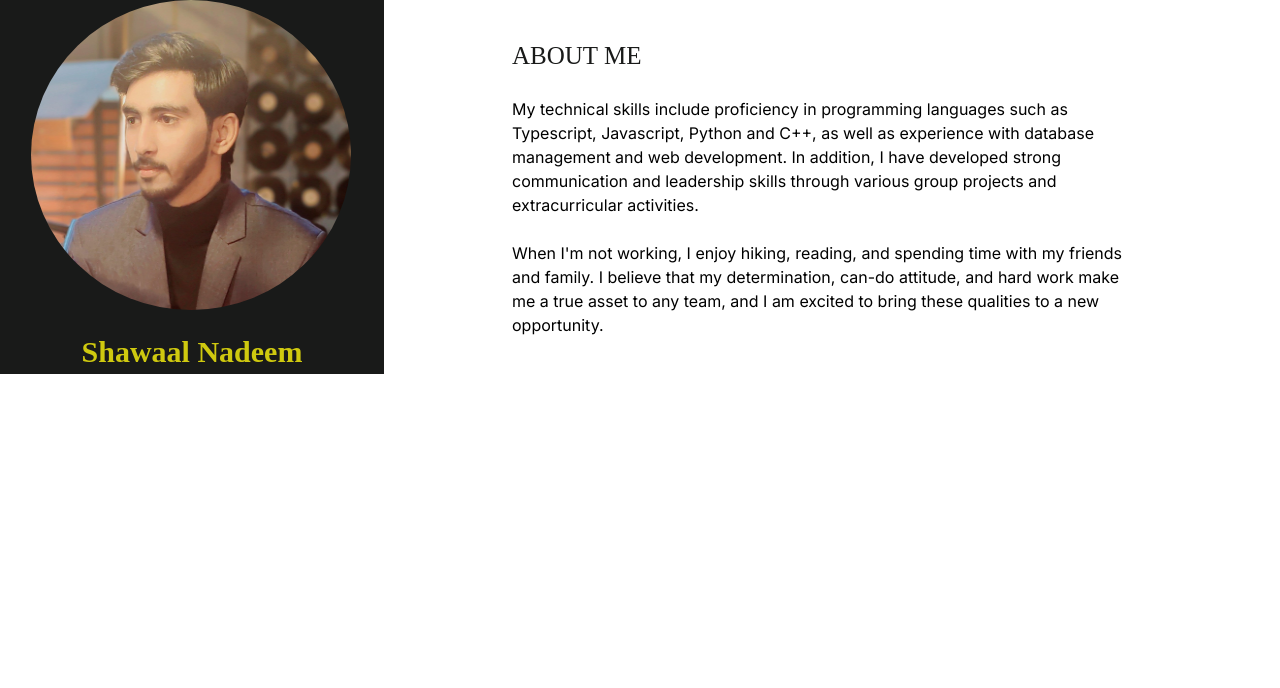
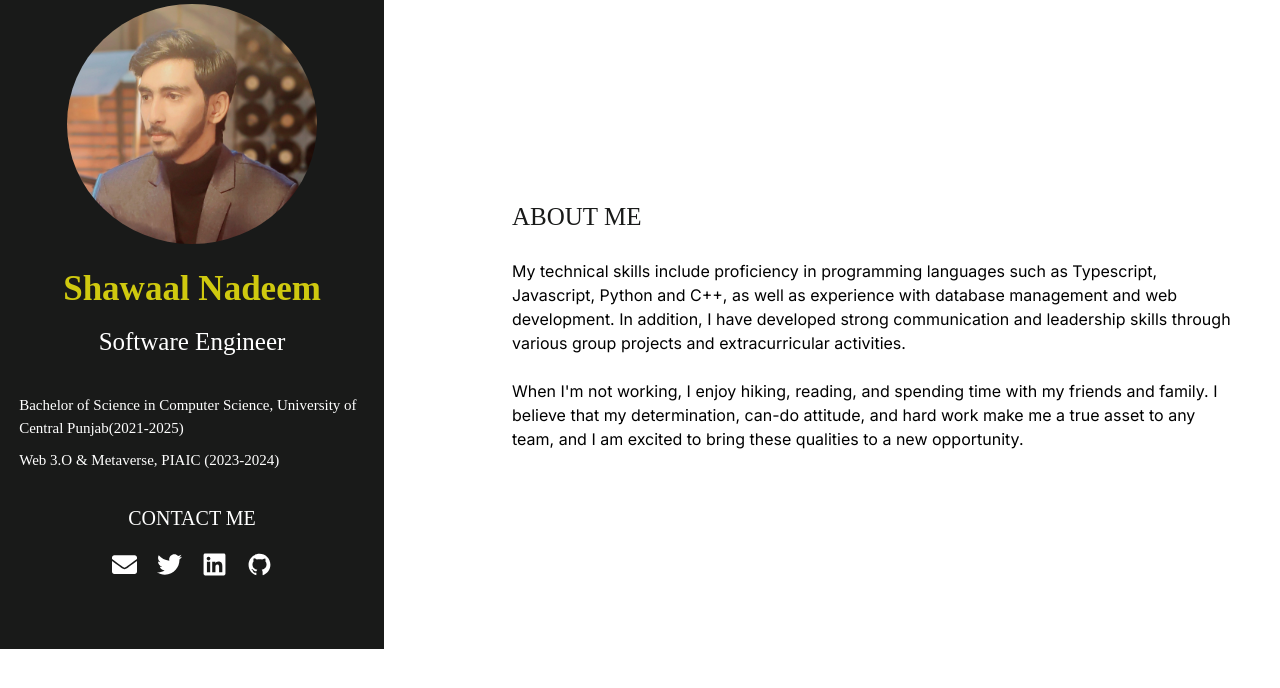
Before and after one commit to Shawaal-Nadeem/Resume-in-Next-JS, a Next.js app: page / in a window 1280 px wide. Shown: the top 688 px of the page. Built offline with nearby package versions, Linux system fonts and the light colour scheme.

Commit message:
working on social icons

```diff
--- a/package.json
+++ b/package.json
@@ -9,16 +9,22 @@
     "lint": "next lint"
   },
   "dependencies": {
+    "@fortawesome/fontawesome-free": "^6.4.0",
+    "@fortawesome/fontawesome-svg-core": "^6.4.0",
+    "@fortawesome/free-solid-svg-icons": "^6.4.0",
+    "@fortawesome/react-fontawesome": "^0.2.0",
     "@types/node": "20.1.2",
     "@types/react": "18.2.6",
     "@types/react-dom": "18.2.4",
     "autoprefixer": "10.4.14",
     "eslint": "8.40.0",
     "eslint-config-next": "13.4.1",
+    "font-awesome": "^4.7.0",
     "next": "13.4.1",
     "postcss": "8.4.23",
     "react": "18.2.0",
     "react-dom": "18.2.0",
+    "react-icons": "^4.8.0",
     "tailwindcss": "3.3.2",
     "typescript": "5.0.4"
   }
--- a/src/app/globals.css
+++ b/src/app/globals.css
@@ -10,26 +10,56 @@ justify-content: space-between;
 }
 .overlap
 {
+  position: sticky;
   background-color:rgb(25 26 25);
-  height: 100%;
   width: 30%;
   box-sizing: border-box;
+  display: flex;
+  align-items: center;
+  justify-content: center;
+  flex-direction: column;
+  font-family: oswald;
 }
 .overlap img
 {
-  height: 310px;
-  width: 320px;
+  height: 240px;
+  width: 250px;
   border-radius: 100%;
-  margin-left: 8%;
   margin-bottom: 5%;
+  margin-top: 1%;
 }
 .overlap h1
 {
-  font-family: oswald;
   color: rgb(207, 201, 15);
-  font-size: 30px;
+  font-size: 35px;
   font-weight: bolder;
-text-align: center;
+  margin-bottom: 2%;
+}
+.overlap h3
+{
+  color: white;
+  font-size: 25px;
+}
+.overlap p
+{
+  color: white;
+font-size: 15px;
+width: 90%;
+box-sizing: border-box;
+margin-top: 2.5%;
+}
+.overlap h5
+{
+  color: white;
+  font-weight: 200;
+  font-size: 20px;
+margin-top: 2%;
+}
+.overlap .icons
+{
+  display: flex;
+  margin-top: 5%;
+  margin-bottom: 18.6%;
 }
 .about-section
 {
@@ -45,5 +75,5 @@ margin-bottom: 3%;
 }
 .about-section p
 {
-width: 80%;
+width: 95%;
 }
--- a/src/app/page.tsx
+++ b/src/app/page.tsx
@@ -1,10 +1,26 @@
-
+import { FaTwitter } from 'react-icons/fa';
+import { FaEnvelope } from 'react-icons/fa';
+import { FaLinkedin } from 'react-icons/fa';
+import{AiFillGithub} from 'react-icons/ai'
 export default function Home() {
   return (
    <div className="main">
 <div className="overlap">
 <img src="/images/shawal.jpg"/>
 <h1>Shawaal Nadeem</h1>
+<h3> Software Engineer</h3>
+<br/>
+<p>Bachelor of Science in Computer Science, University of Central Punjab(2021-2025)</p>
+<p>Web 3.O & Metaverse, PIAIC (2023-2024)</p>
+<br/>
+<h5>CONTACT ME</h5>
+<div className='icons'>
+<a href='mailto:hafizshawalnadeem@gmail.com'><FaEnvelope style={{color:'white',cursor:'pointer'}} size={25} /></a>
+<FaTwitter style={{color:'white',cursor:'pointer',marginLeft:'20px'}} size={25} />
+<FaLinkedin style={{color:'white',cursor:'pointer',marginLeft:'20px'}} size={25} />
+<AiFillGithub style={{color:'white',cursor:'pointer',marginLeft:'20px'}} size={25} />
+</div>
+
 </div>
 <div className="about-section">
 <h2>ABOUT ME</h2>
```
Also changed, not shown: 1 other file (tests, documents, lock files or other folders).
